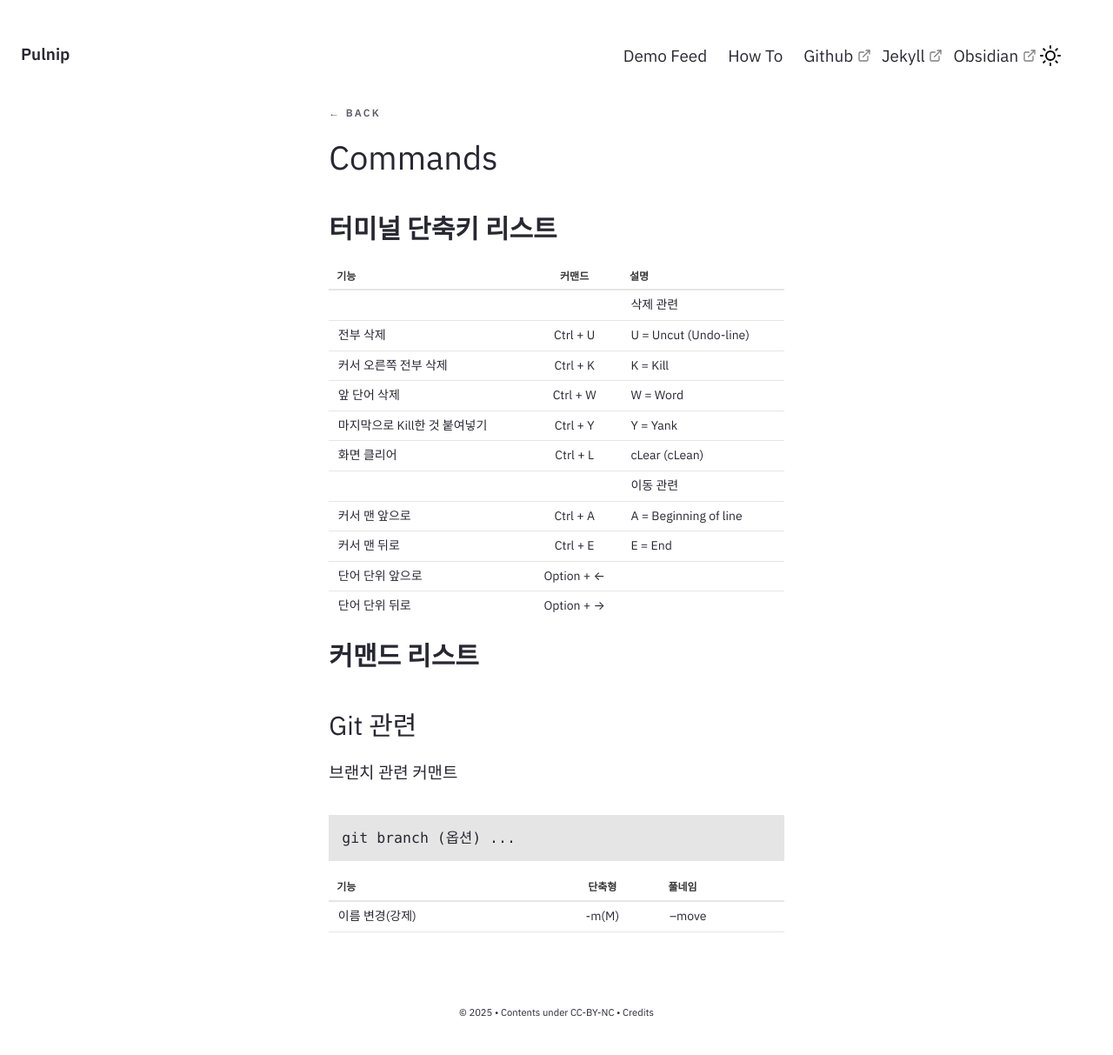
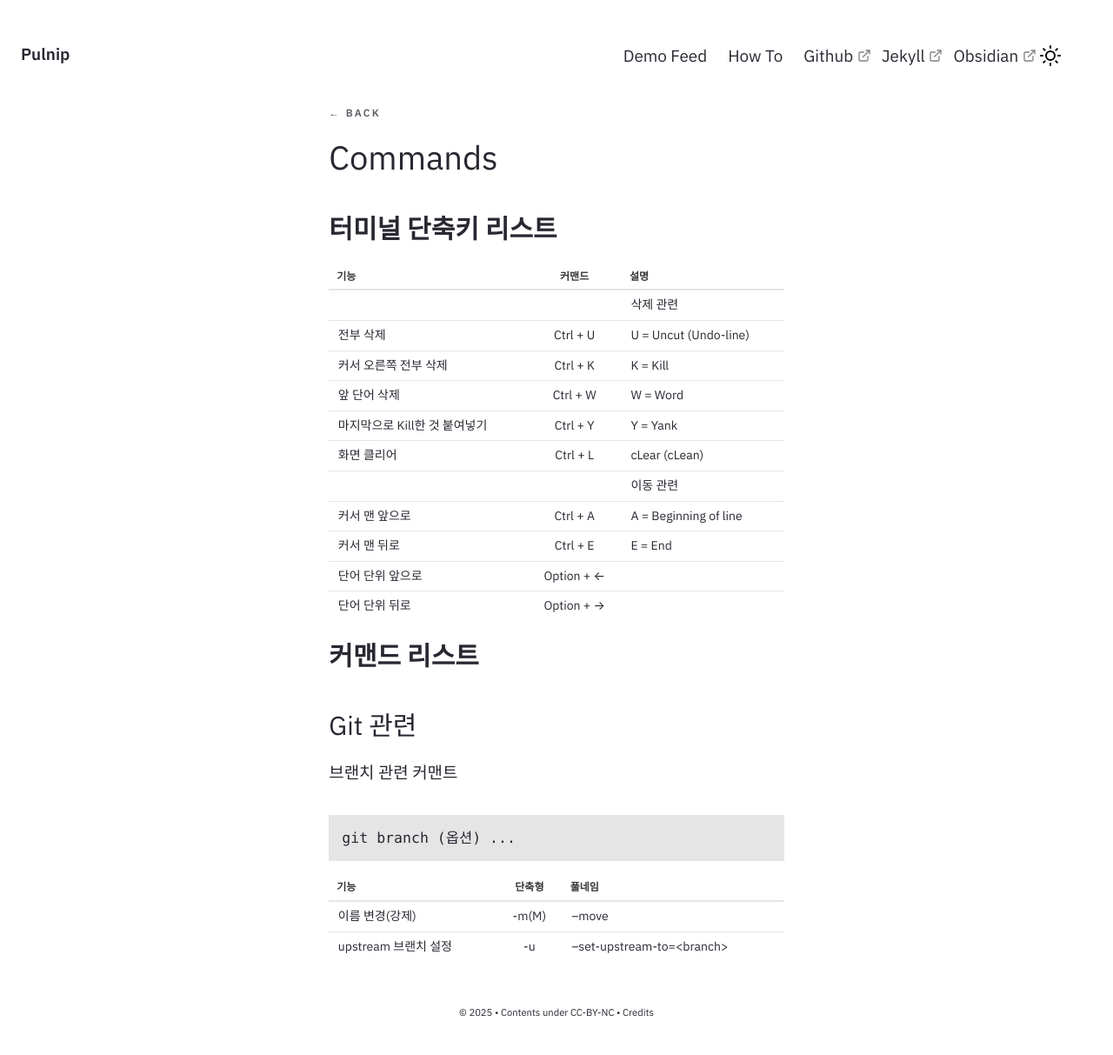
Before and after one commit to pulnip/pulnip.github.io, a Jekyll site: the page built from _notes/QuickRef/Commands.md, in a window 1280 px wide. Shown: the whole page at 87% size. Built offline with Jekyll 4.4.1, drawn with Linux system fonts in a browser that asks for light colours.

Commit message:
update Commands.md

````diff
--- a/_notes/QuickRef/Commands.md
+++ b/_notes/QuickRef/Commands.md
@@ -34,7 +34,7 @@ format: post
 git branch (옵션) ...
 ```
 
-| 기능        |  단축형  | 풀네임    |
-| --------- | :---: | ------ |
-| 이름 변경(강제) | -m(M) | --move |
-|           |       |        |
+| 기능              |  단축형  | 풀네임                          |
+| --------------- | :---: | ---------------------------- |
+| 이름 변경(강제)       | -m(M) | --move                       |
+| upstream 브랜치 설정 |  -u   | --set-upstream-to=\<branch\> |
````
